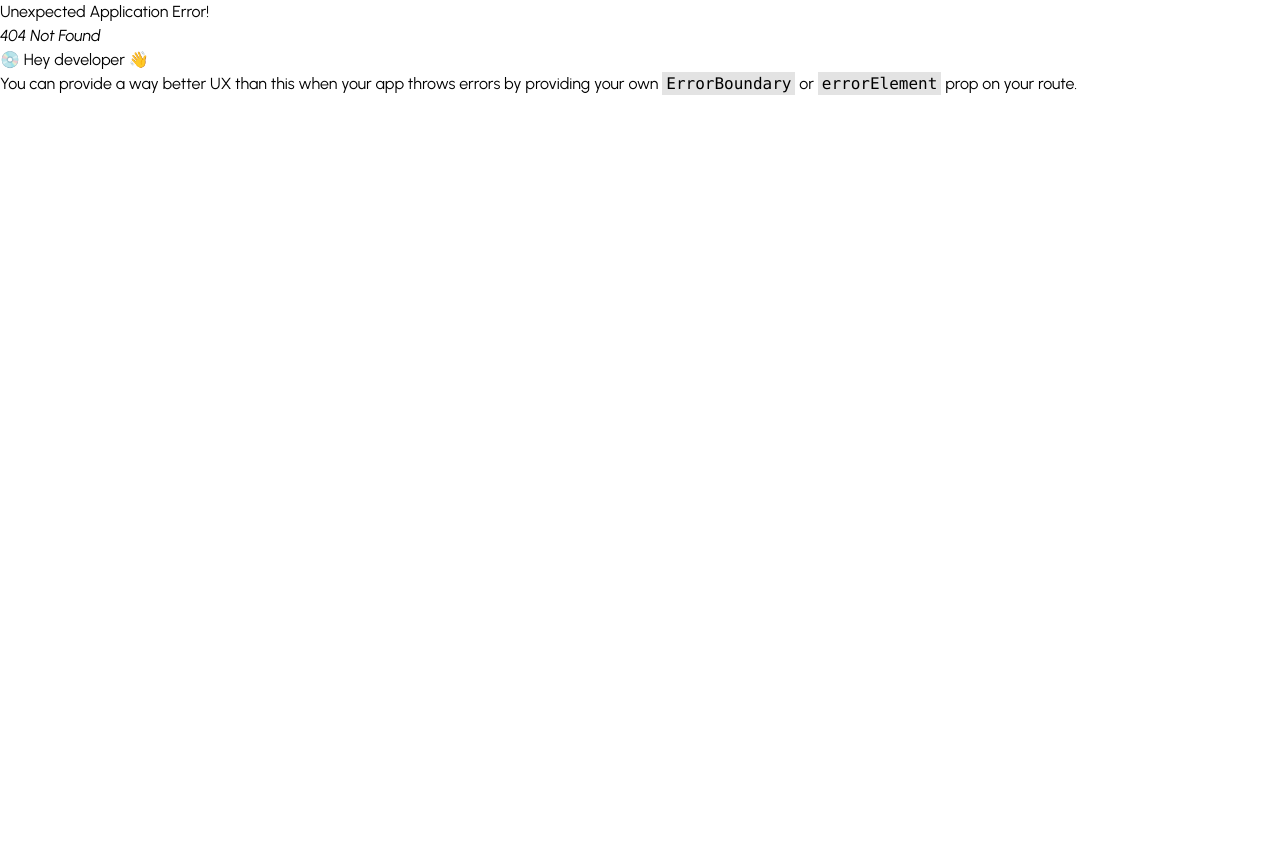
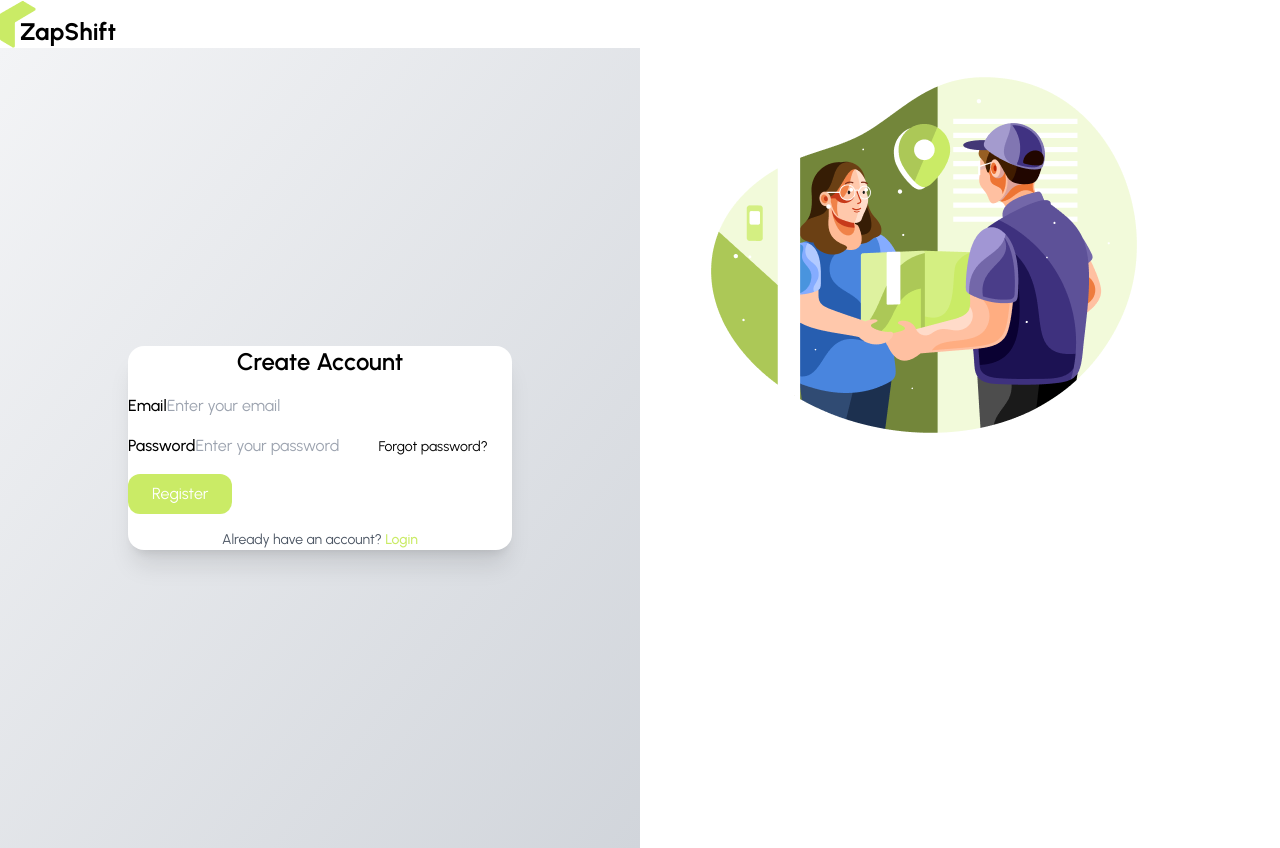
Before and after one commit to Raihan1018/Zap-Shift, a React (Vite) app in the folder client/: page /register in a window 1280 px wide. Before the commit this address had no page. Before the commit the page ends 800 px from the top, so only its background shows below. Built offline with nearby package versions, Linux system fonts and the light colour scheme.

Commit message:
added auth layout and apply react hook form for login and register

```diff
--- a/client/package.json
+++ b/client/package.json
@@ -14,6 +14,7 @@
     "motion": "^12.23.24",
     "react": "^19.2.0",
     "react-dom": "^19.2.0",
+    "react-hook-form": "^7.66.1",
     "react-icons": "^5.5.0",
     "react-leaflet": "^5.0.0-rc.2",
     "react-responsive-carousel": "^3.2.23",
--- /dev/null
+++ b/client/src/Layouts/AuthLayout.jsx
@@ -0,0 +1,22 @@
+import React from "react";
+import Logo from "../components/Logo/Logo";
+import { Outlet } from "react-router";
+import authImage from "../assets/authImage.png";
+
+const AuthLayout = () => {
+  return (
+    <div className="max-w-7xl mx-auto">
+      <Logo />
+      <div className="flex">
+        <div className="flex-1">
+          <Outlet />
+        </div>
+        <div className="flex-1">
+          <img src={authImage} alt="Auth Visual" />
+        </div>
+      </div>
+    </div>
+  );
+};
+
+export default AuthLayout;
--- /dev/null
+++ b/client/src/pages/Auth/Login/Login.jsx
@@ -0,0 +1,9 @@
+import React from 'react'
+
+const Login = () => {
+  return (
+    <div>This is Login page</div>
+  )
+}
+
+export default Login
--- /dev/null
+++ b/client/src/pages/Auth/Register/Register.jsx
@@ -0,0 +1,90 @@
+import React from "react";
+import { useForm } from "react-hook-form";
+
+const Register = () => {
+  const {
+    register,
+    handleSubmit,
+    formState: { errors },
+  } = useForm();
+
+  const handleRegister = (data) => {
+    console.log(data);
+  };
+
+  return (
+    <div className="min-h-screen flex items-center justify-center bg-gradient-to-br from-gray-100 to-gray-300 p-4">
+      <div className="card bg-white w-full max-w-sm shadow-xl rounded-2xl">
+        <form
+          onSubmit={handleSubmit(handleRegister)}
+          className="card-body space-y-4"
+        >
+          <h2 className="text-2xl font-semibold text-center mb-2">
+            Create Account
+          </h2>
+
+          {/* Email */}
+          <div className="form-control">
+            <label className="label">
+              <span className="label-text font-medium">Email</span>
+            </label>
+            <input
+              type="email"
+              {...register("email", { required: true })}
+              placeholder="Enter your email"
+              className="input input-bordered rounded-xl focus:outline-none focus:ring focus:ring-primary focus:border-primary transition"
+            />
+            {errors.email?.type === "required" && (
+              <span className="text-red-500 text-sm">Email is required</span>
+            )}
+          </div>
+
+          {/* Password */}
+          <div className="form-control">
+            <label className="label">
+              <span className="label-text font-medium">Password</span>
+            </label>
+            <input
+              type="password"
+              {...register("password", { required: true, minLength: 6 })}
+              placeholder="Enter your password"
+              className="input input-bordered rounded-xl focus:outline-none focus:ring focus:ring-primary focus:border-primary transition"
+            />
+            {errors.password?.type === "required" && (
+              <span className="text-red-500 text-sm">Password is required</span>
+            )}
+
+            {errors.password?.type === "minLength" && (
+              <span className="text-red-500 text-sm">
+                Password must be at least 6 characters
+              </span>
+            )}
+
+            <label className="label justify-end">
+              <a href="#" className="label-text-alt link link-hover text-sm">
+                Forgot password?
+              </a>
+            </label>
+          </div>
+
+          {/* Button */}
+          <div className="form-control mt-4">
+            <button className="btn bg-primary px-6 py-2 rounded-xl text-white">
+              Register
+            </button>
+          </div>
+
+          {/* Bottom text */}
+          <p className="text-center text-sm text-gray-600 mt-2">
+            Already have an account?{" "}
+            <a href="#" className="text-primary font-medium link">
+              Login
+            </a>
+          </p>
+        </form>
+      </div>
+    </div>
+  );
+};
+
+export default Register;
--- a/client/src/router/router.jsx
+++ b/client/src/router/router.jsx
@@ -2,6 +2,9 @@ import { createBrowserRouter } from "react-router";
 import RootLayouts from "../Layouts/RootLayouts";
 import Home from "../pages/Home/Home/Home";
 import Coverage from "../pages/coverage/Coverage";
+import AuthLayout from "../Layouts/AuthLayout";
+import Login from "../pages/Auth/Login/Login";
+import Register from "../pages/Auth/Register/Register";
 
 export const router = createBrowserRouter([
   {
@@ -19,4 +22,18 @@ export const router = createBrowserRouter([
       },
     ],
   },
+  {
+    path: "/",
+    Component: AuthLayout,
+    children: [
+      {
+        path: "login",
+        Component: Login,
+      },
+      {
+        path: "register",
+        Component: Register,
+      },
+    ],
+  },
 ]);
```
Also changed, not shown: 1 other file (tests, documents, lock files or other folders).
